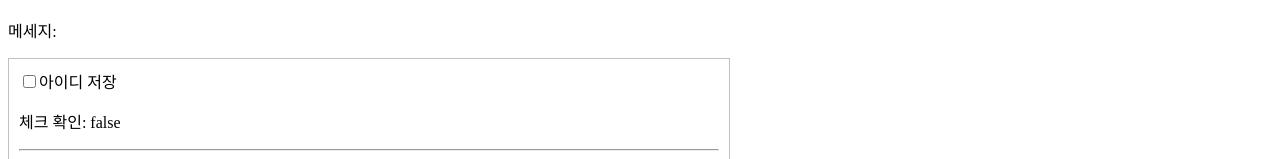
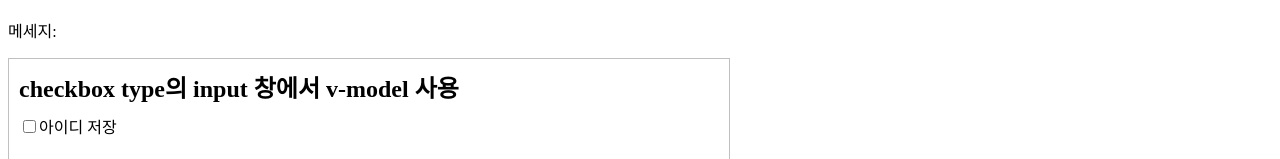
Before and after one commit to G-FECO/v-model-test, a Vue app: page / in a window 1280 px wide. Shown: the part 302-461 px from the top of the page. Built offline with nearby package versions, Linux system fonts and the light colour scheme.

Commit message:
201022 | update CheckBox.vue

```diff
--- a/src/components/CheckBox.vue
+++ b/src/components/CheckBox.vue
@@ -1,5 +1,6 @@
 <template>
   <section>
+    <h2>checkbox type의 input 창에서 v-model 사용</h2>
     <input type="checkbox" id="save-id" v-model="check">
     <label for="save-id">아이디 저장</label>
     <p>체크 확인: {{ check }}</p>
```
